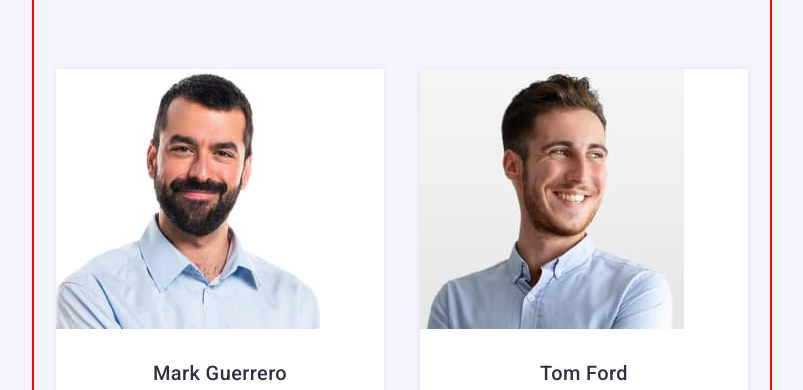
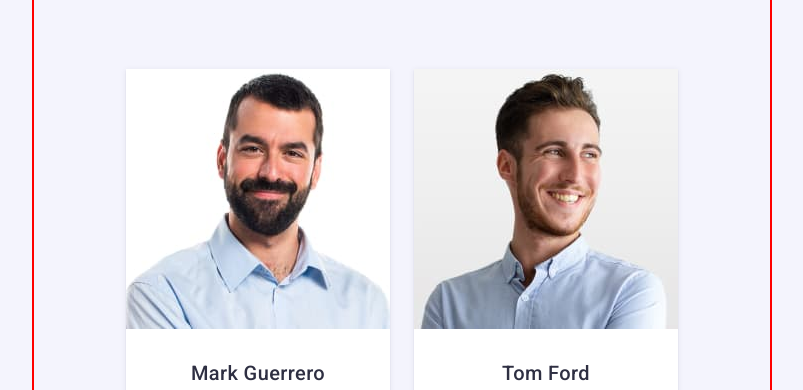
Before and after one commit to RomanUkrop44ik/goit-markup-hw-07, a plain HTML site: page index.html in a window 1280 px wide. Shown: the part 1375-1765 px from the top of the page, without its empty margins (238-1041 px from the left). Drawn offline with nearby package versions, Linux system fonts and the light colour scheme.

Commit message:
Update styles.css

```diff
--- a/css/styles.css
+++ b/css/styles.css
@@ -725,15 +725,17 @@ img {
     flex-wrap: wrap;
     flex-direction: column;
     padding: 0;
-    align-items: flex-start;
+    align-items: center;
+    justify-content: center;
     gap: 72px;
 }
 
 @media only screen and (min-width: 768px) {
     .team-list {
         flex-direction: row;
+        column-gap: 24px;
         row-gap: 64px;
-        column-gap: 24px;
+
     }
 }
 
@@ -747,8 +749,6 @@ img {
 }
 
 .team-item {
-    margin-left: auto;
-    margin-right: auto;
 
     background-color: var(--color-white);
     border-radius: 0px 0px 4px 4px;
@@ -756,9 +756,7 @@ img {
 }
 
 @media only screen and (min-width: 768px) {
-    .team-item {
-        width: calc((100% - 48px) /2);
-    }
+    .team-item {}
 }
 
 @media only screen and (min-width: 1440px) {
@@ -767,7 +765,9 @@ img {
     }
 }
 
-.team-picture {}
+.team-picture {
+    width: 264px;
+}
 
 .team-wrapper {
     padding: 32px 0;
```
